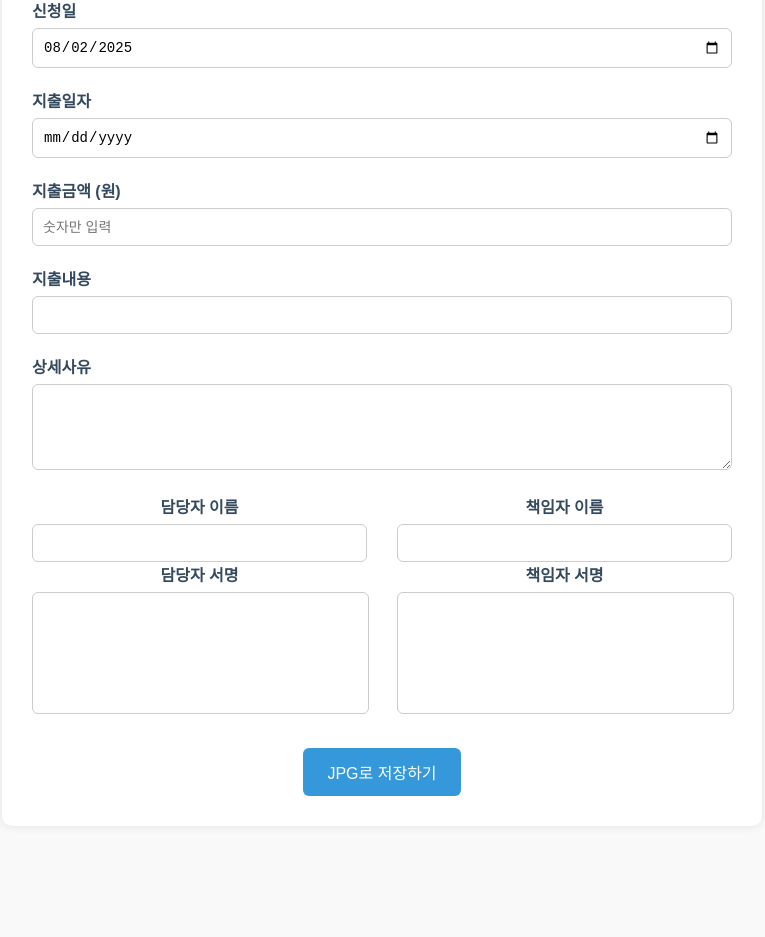
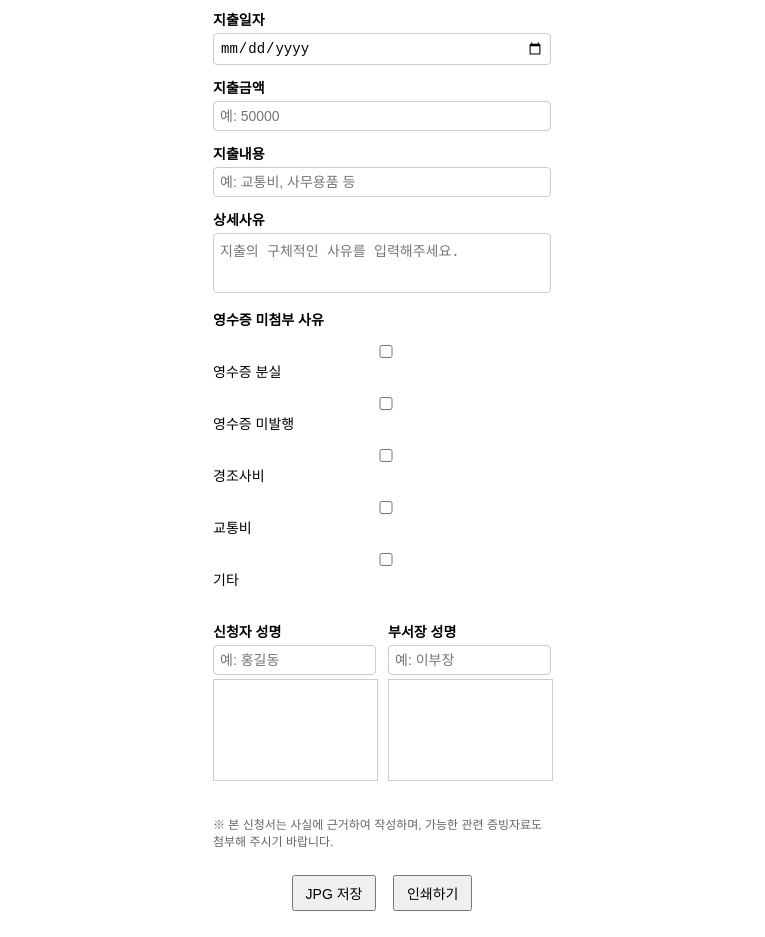
Before and after one commit to Seoyoungdal/church_expense_form, a plain HTML site: page index.html in a window 1280 px wide. Shown: the part 141-1078 px from the top of the page, without its empty margins (258-1023 px from the left). Before the commit the page ends 987 px from the top, so only its background shows below. Drawn offline with nearby package versions, Linux system fonts and the light colour scheme.

Commit message:
Update index.html

```diff
--- a/index.html
+++ b/index.html
@@ -1,205 +1,214 @@
 <!DOCTYPE html>
 <html lang="ko">
 <head>
-  <meta charset="UTF-8" />
-  <meta name="viewport" content="width=device-width, initial-scale=1.0" />
-  <title>영수증 면제 신청서</title>
-  <script src="https://cdnjs.cloudflare.com/ajax/libs/html2canvas/1.4.1/html2canvas.min.js"></script>
+  <meta charset="UTF-8">
+  <title>영수증 면제 신청서 v0.97</title>
+  <meta name="viewport" content="width=device-width, initial-scale=1.0, user-scalable=no, maximum-scale=1.0"/>
+  <script src="https://cdn.jsdelivr.net/npm/html2canvas@1.4.1/dist/html2canvas.min.js"></script>
   <style>
     body {
-      font-family: 'Malgun Gothic', sans-serif;
-      background: #f9f9f9;
-      margin: 0;
+      font-family: 'Noto Sans KR', sans-serif;
+      margin: auto;
       padding: 20px;
+      max-width: 100mm;
+      box-sizing: border-box;
+      background: #fff;
+      color: #000;
     }
-    .container {
-      background: #fff;
-      padding: 30px;
-      max-width: 700px;
-      margin: auto;
-      box-shadow: 0 0 10px rgba(0,0,0,0.1);
-      border-radius: 10px;
-    }
+
     h1 {
       text-align: center;
       color: #2c3e50;
-    }
-    .form-group {
+      font-size: 20px;
       margin-bottom: 20px;
     }
+
     label {
+      font-weight: bold;
+      margin-top: 12px;
       display: block;
-      font-weight: bold;
-      margin-bottom: 6px;
-      color: #34495e;
+      font-size: 14px;
     }
-    input[type="text"],
-    input[type="date"],
+
+    input, textarea {
+      width: 100%;
+      font-size: 14px;
+      padding: 6px;
+      margin-top: 4px;
+      box-sizing: border-box;
+      border: 1px solid #ccc;
+      border-radius: 4px;
+    }
+
     textarea {
-      width: 100%;
-      padding: 10px;
-      border: 1px solid #ccc;
-      border-radius: 6px;
-      font-size: 14px;
-      box-sizing: border-box;
+      height: 60px;
+      resize: none;
     }
-    textarea {
-      resize: vertical;
+
+    .checkbox-group {
+      margin-top: 10px;
     }
-    .signature-area {
+
+    .checkbox-group label {
+      display: block;
+      font-weight: normal;
+    }
+
+    .signature-section {
       display: flex;
-      gap: 30px;
-      flex-wrap: wrap;
+      justify-content: space-between;
       margin-top: 20px;
+      gap: 12px;
     }
+
     .signature-box {
       flex: 1;
+    }
+
+    canvas {
+      border: 1px solid #ccc;
+      width: 100%;
+      height: 100px;
+      margin-top: 4px;
+      touch-action: none;
+    }
+
+    #buttons {
+      margin-top: 20px;
       text-align: center;
     }
-    canvas {
-      border: 1px solid #ccc;
-      border-radius: 6px;
-      width: 100%;
-      height: 120px;
-      touch-action: none;
+
+    #buttons button {
+      margin: 6px;
+      padding: 6px 12px;
+      font-size: 14px;
     }
-    .btn {
-      background: #3498db;
-      color: white;
-      padding: 12px 24px;
-      border: none;
-      border-radius: 6px;
-      font-size: 16px;
-      cursor: pointer;
-      display: block;
-      margin: 30px auto 0;
+
+    #note {
+      font-size: 12px;
+      color: #666;
+      margin-top: 30px;
     }
-    .btn:hover {
-      background: #2980b9;
+
+    @media print {
+      #buttons {
+        display: none !important;
+      }
     }
   </style>
 </head>
 <body>
-  <div class="container" id="receiptForm">
+  <div id="form-container">
     <h1>영수증 면제 신청서</h1>
 
-    <div class="form-group">
-      <label for="applicationDate">신청일</label>
-      <input type="date" id="applicationDate" />
+    <label>신청일</label>
+    <input type="date" />
+
+    <label>지출일자</label>
+    <input type="date" />
+
+    <label>지출금액</label>
+    <input type="number" inputmode="numeric" placeholder="예: 50000" />
+
+    <label>지출내용</label>
+    <input type="text" placeholder="예: 교통비, 사무용품 등" />
+
+    <label>상세사유</label>
+    <textarea placeholder="지출의 구체적인 사유를 입력해주세요."></textarea>
+
+    <label>영수증 미첨부 사유</label>
+    <div class="checkbox-group">
+      <label><input type="checkbox" /> 영수증 분실</label>
+      <label><input type="checkbox" /> 영수증 미발행</label>
+      <label><input type="checkbox" /> 경조사비</label>
+      <label><input type="checkbox" /> 교통비</label>
+      <label><input type="checkbox" /> 기타</label>
     </div>
 
-    <div class="form-group">
-      <label for="expenseDate">지출일자</label>
-      <input type="date" id="expenseDate" />
-    </div>
-
-    <div class="form-group">
-      <label for="amountInput">지출금액 (원)</label>
-      <input type="text" id="amountInput" placeholder="숫자만 입력" readonly />
-    </div>
-
-    <div class="form-group">
-      <label for="expenseContent">지출내용</label>
-      <input type="text" id="expenseContent" />
-    </div>
-
-    <div class="form-group">
-      <label for="detailReason">상세사유</label>
-      <textarea id="detailReason" rows="4"></textarea>
-    </div>
-
-    <div class="signature-area">
+    <div class="signature-section">
       <div class="signature-box">
-        <label for="staffName">담당자 이름</label>
-        <input type="text" id="staffName" />
-        <label>담당자 서명</label>
-        <canvas id="staffCanvas"></canvas>
+        <label>신청자 성명</label>
+        <input type="text" placeholder="예: 홍길동" />
+        <canvas id="signApp"></canvas>
       </div>
       <div class="signature-box">
-        <label for="managerName">책임자 이름</label>
-        <input type="text" id="managerName" />
-        <label>책임자 서명</label>
-        <canvas id="managerCanvas"></canvas>
+        <label>부서장 성명</label>
+        <input type="text" placeholder="예: 이부장" />
+        <canvas id="signDept"></canvas>
       </div>
     </div>
 
-    <button class="btn" id="saveJPG">JPG로 저장하기</button>
+    <div id="note">
+      ※ 본 신청서는 사실에 근거하여 작성하며, 가능한 관련 증빙자료도 첨부해 주시기 바랍니다.
+    </div>
+  </div>
+
+  <div id="buttons">
+    <button onclick="saveJPG()">JPG 저장</button>
+    <button onclick="window.print()">인쇄하기</button>
   </div>
 
   <script>
-    // 날짜 자동 입력
-    document.getElementById("applicationDate").value = new Date().toISOString().slice(0, 10);
-
-    // 금액 입력 처리
-    const amountInput = document.getElementById("amountInput");
-    amountInput.addEventListener("click", () => {
-      const val = prompt("금액을 숫자로 입력하세요");
-      if (val) {
-        const cleanVal = val.replace(/\D/g, "");
-        amountInput.value = parseInt(cleanVal).toLocaleString();
-      }
-    });
-
-    // 서명 기능 설정
-    function setupCanvas(id) {
-      const canvas = document.getElementById(id);
+    // 서명 캔버스
+    function setupSignature(canvasId) {
+      const canvas = document.getElementById(canvasId);
       const ctx = canvas.getContext("2d");
       let drawing = false;
 
-      function getPos(e) {
+      const getPos = (e) => {
         const rect = canvas.getBoundingClientRect();
-        return {
-          x: (e.clientX || e.touches[0].clientX) - rect.left,
-          y: (e.clientY || e.touches[0].clientY) - rect.top
-        };
-      }
+        if (e.touches) {
+          return {
+            x: e.touches[0].clientX - rect.left,
+            y: e.touches[0].clientY - rect.top
+          };
+        } else {
+          return {
+            x: e.offsetX,
+            y: e.offsetY
+          };
+        }
+      };
 
-      canvas.addEventListener("mousedown", e => {
-        drawing = true;
-        ctx.beginPath();
-        const pos = getPos(e);
-        ctx.moveTo(pos.x, pos.y);
-      });
-
-      canvas.addEventListener("mousemove", e => {
+      const draw = (e) => {
         if (!drawing) return;
         const pos = getPos(e);
+        ctx.lineWidth = 2;
+        ctx.lineCap = "round";
+        ctx.strokeStyle = "#000";
         ctx.lineTo(pos.x, pos.y);
         ctx.stroke();
-      });
+        ctx.beginPath();
+        ctx.moveTo(pos.x, pos.y);
+      };
 
-      canvas.addEventListener("mouseup", () => drawing = false);
-      canvas.addEventListener("mouseout", () => drawing = false);
+      canvas.addEventListener("mousedown", () => drawing = true);
+      canvas.addEventListener("mouseup", () => { drawing = false; ctx.beginPath(); });
+      canvas.addEventListener("mousemove", draw);
 
-      canvas.addEventListener("touchstart", e => {
-        drawing = true;
-        ctx.beginPath();
-        const pos = getPos(e);
-        ctx.moveTo(pos.x, pos.y);
-      }, { passive: false });
-
-      canvas.addEventListener("touchmove", e => {
-        if (!drawing) return;
-        const pos = getPos(e);
-        ctx.lineTo(pos.x, pos.y);
-        ctx.stroke();
-      }, { passive: false });
-
-      canvas.addEventListener("touchend", () => drawing = false);
+      canvas.addEventListener("touchstart", () => drawing = true);
+      canvas.addEventListener("touchend", () => { drawing = false; ctx.beginPath(); });
+      canvas.addEventListener("touchmove", draw);
     }
 
-    setupCanvas("staffCanvas");
-    setupCanvas("managerCanvas");
+    setupSignature("signApp");
+    setupSignature("signDept");
 
-    // JPG 저장 기능
-    document.getElementById("saveJPG").addEventListener("click", () => {
-      html2canvas(document.querySelector("#receiptForm")).then(canvas => {
+    // JPG 저장
+    function saveJPG() {
+      const btns = document.getElementById("buttons");
+      btns.style.display = "none"; // 숨기기
+
+      html2canvas(document.getElementById("form-container")).then(canvas => {
         const link = document.createElement("a");
+        link.download = "영수증_면제_신청서.jpg";
         link.href = canvas.toDataURL("image/jpeg");
-        link.download = `영수증면제신청서_${new Date().toISOString().slice(0,10)}.jpg`;
+        document.body.appendChild(link);
         link.click();
+        document.body.removeChild(link);
+        btns.style.display = "block"; // 다시 보여주기
       });
-    });
+    }
   </script>
 </body>
 </html>
```
